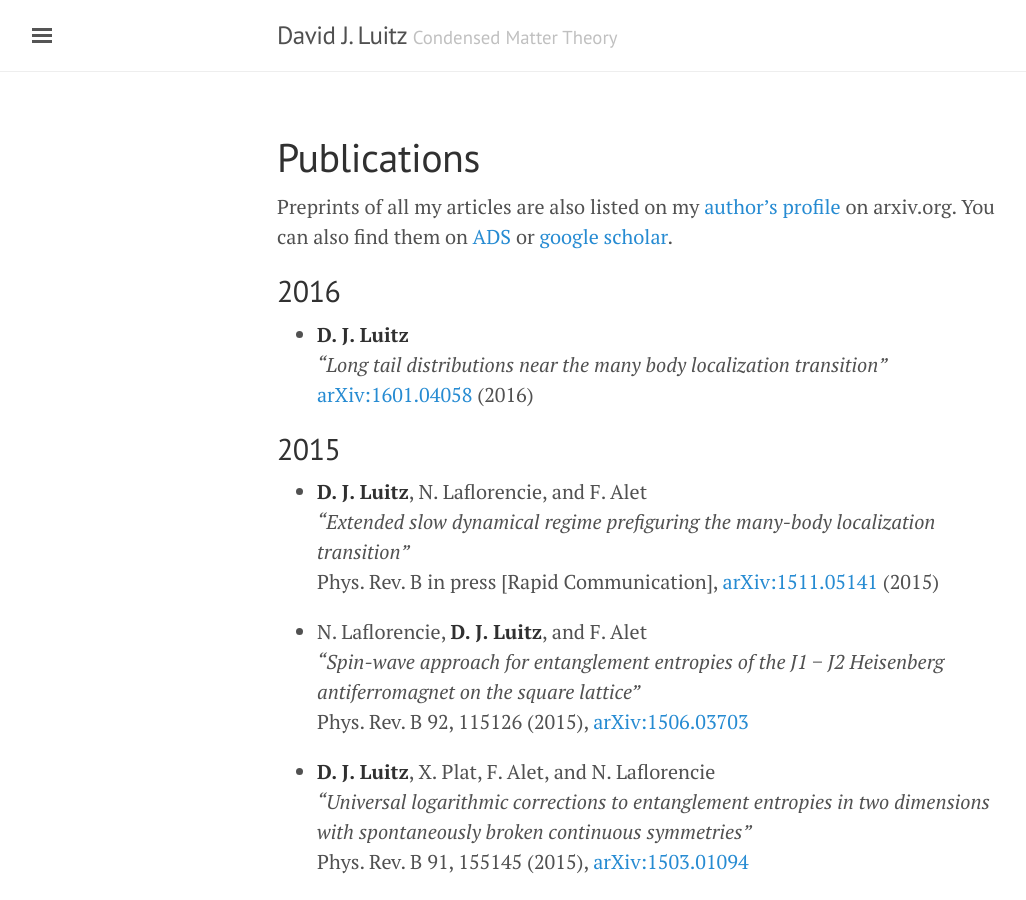
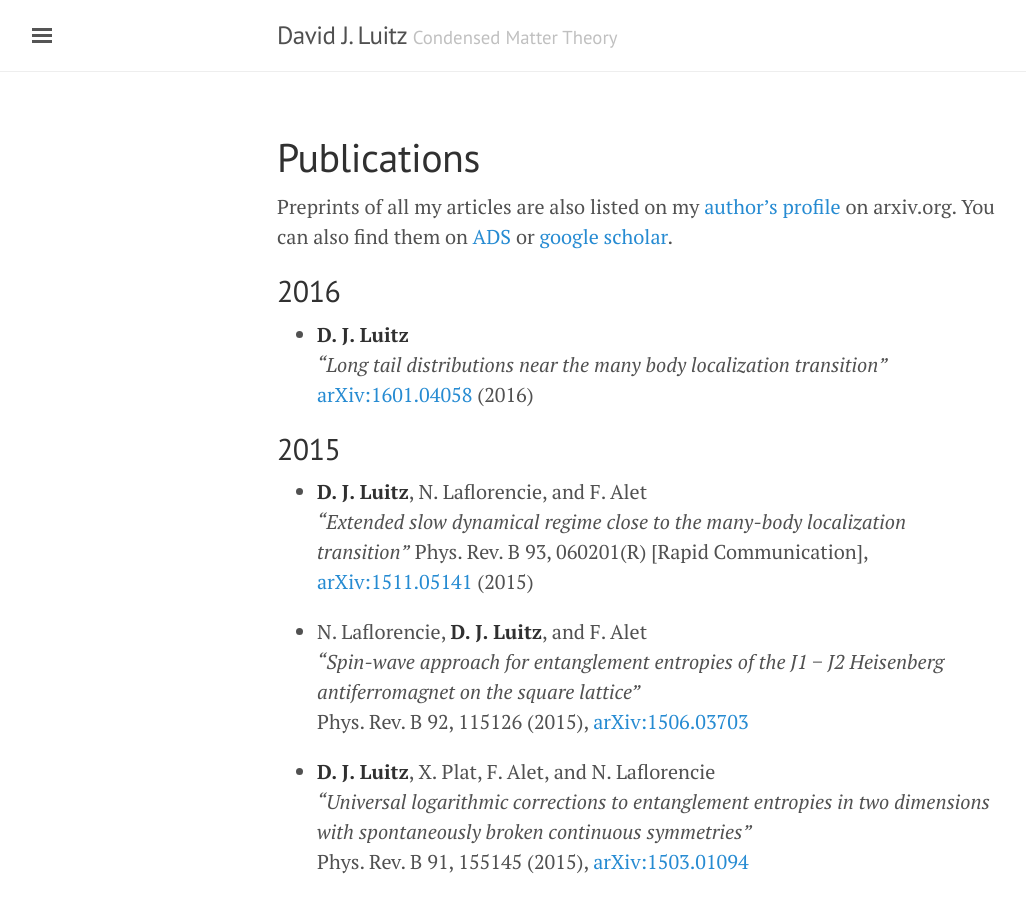
Before and after one commit to dluitz/dluitz.github.io, a Jekyll site: the page built from publications.md, in a window 1280 px wide and 900 px high. Shown: the whole window, without its empty margins (3-1029 px from the left). Built offline with Jekyll 4.4.1, drawn with Linux system fonts in a browser that asks for light colours.

Commit message:
[publications] publication list updated

```diff
--- a/publications.md
+++ b/publications.md
@@ -16,8 +16,8 @@ Preprints of all my articles are also listed on my [author's profile](http://arx
 2015
 ----
 + **D. J. Luitz**, N. Laflorencie, and F. Alet
-*“Extended slow dynamical regime prefiguring the many-body localization transition”*
-Phys. Rev. B in press [Rapid Communication], [arXiv:1511.05141](http://arxiv.org/abs/1511.05141) (2015)
+*"Extended slow dynamical regime close to the many-body localization transition"*
+Phys. Rev. B 93, 060201(R) [Rapid Communication], [arXiv:1511.05141](http://arxiv.org/abs/1511.05141) (2015)
 
 +  N. Laflorencie, **D. J. Luitz**, and F. Alet
 *“Spin-wave approach for entanglement entropies of the J1 − J2 Heisenberg antiferromagnet on the square lattice”*
```
